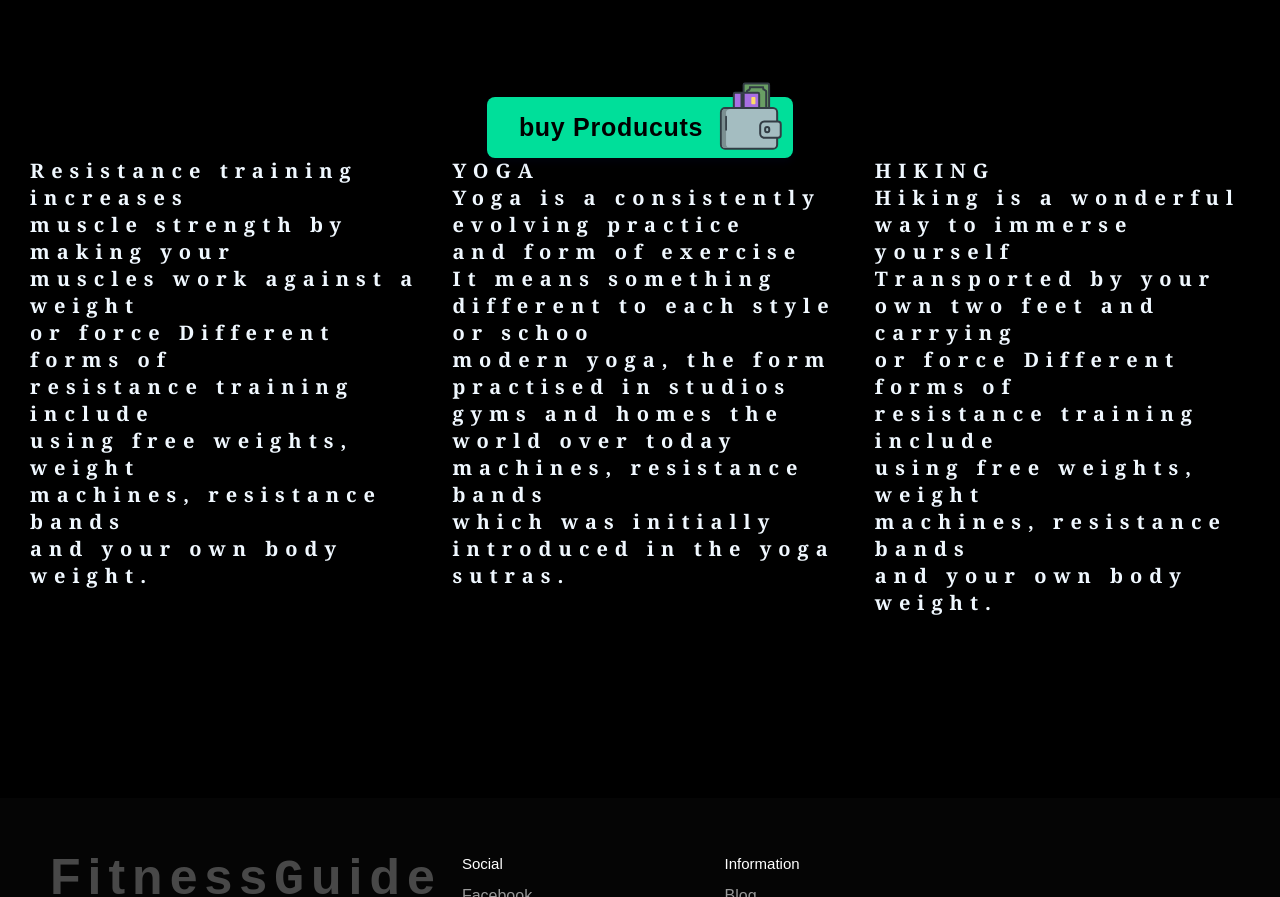
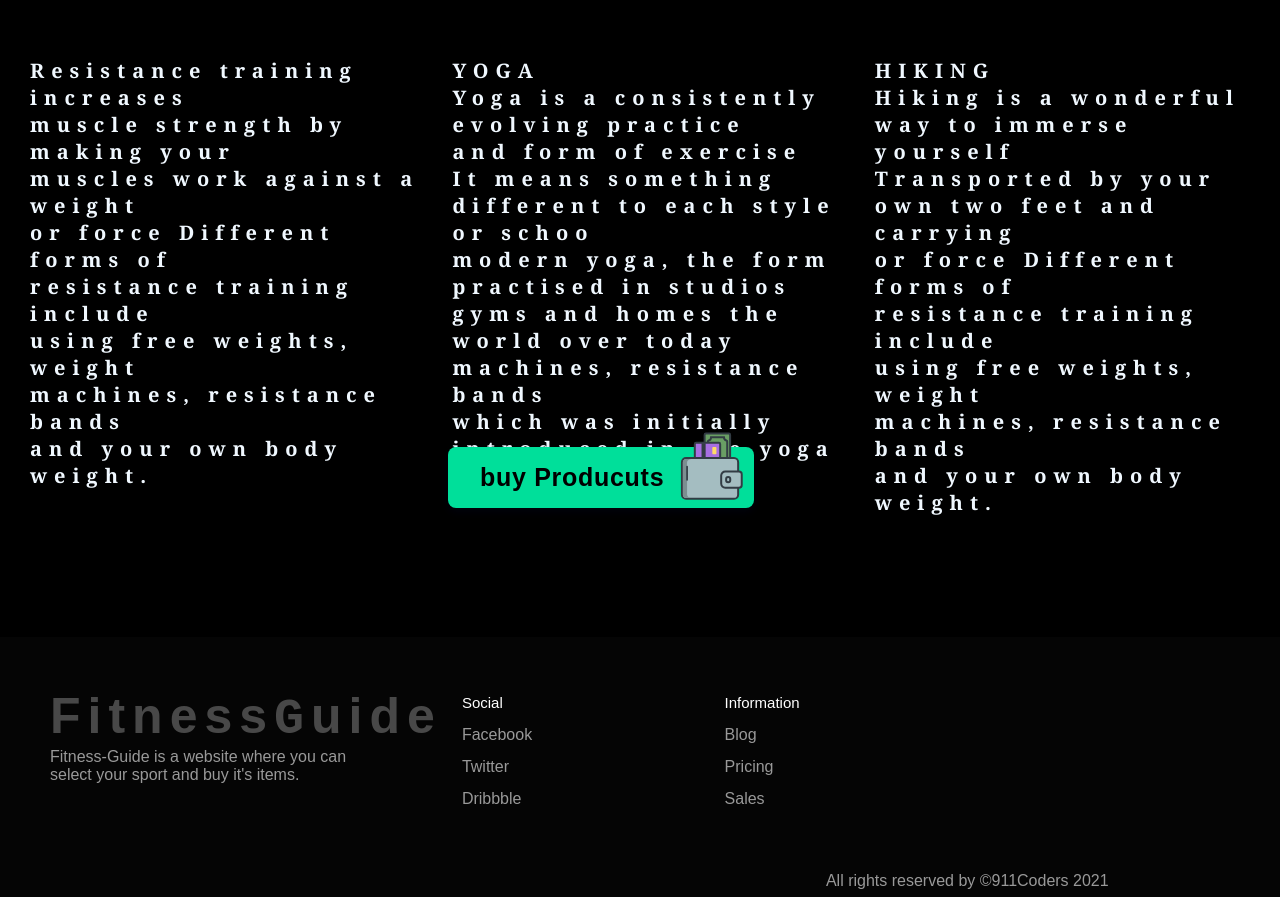
Before and after one commit to Coders-911/Fitness-Guide, a plain HTML site: page index.html in a window 1280 px wide. Shown: the part 1694-2591 px from the top of the page. Drawn offline with Linux system fonts and the light colour scheme.

Commit message:
push button

```diff
--- a/css/Home.css
+++ b/css/Home.css
@@ -228,8 +228,11 @@ h3 {
 
 .getStarted{
   display: flex;
-  margin-top: 100px;
+  margin-top: 450px;
   justify-content: center;
+  position: absolute;
+  left: 35%;
+
 }
 /* button effects Codepen */
 @media (hover: hover) {
```
